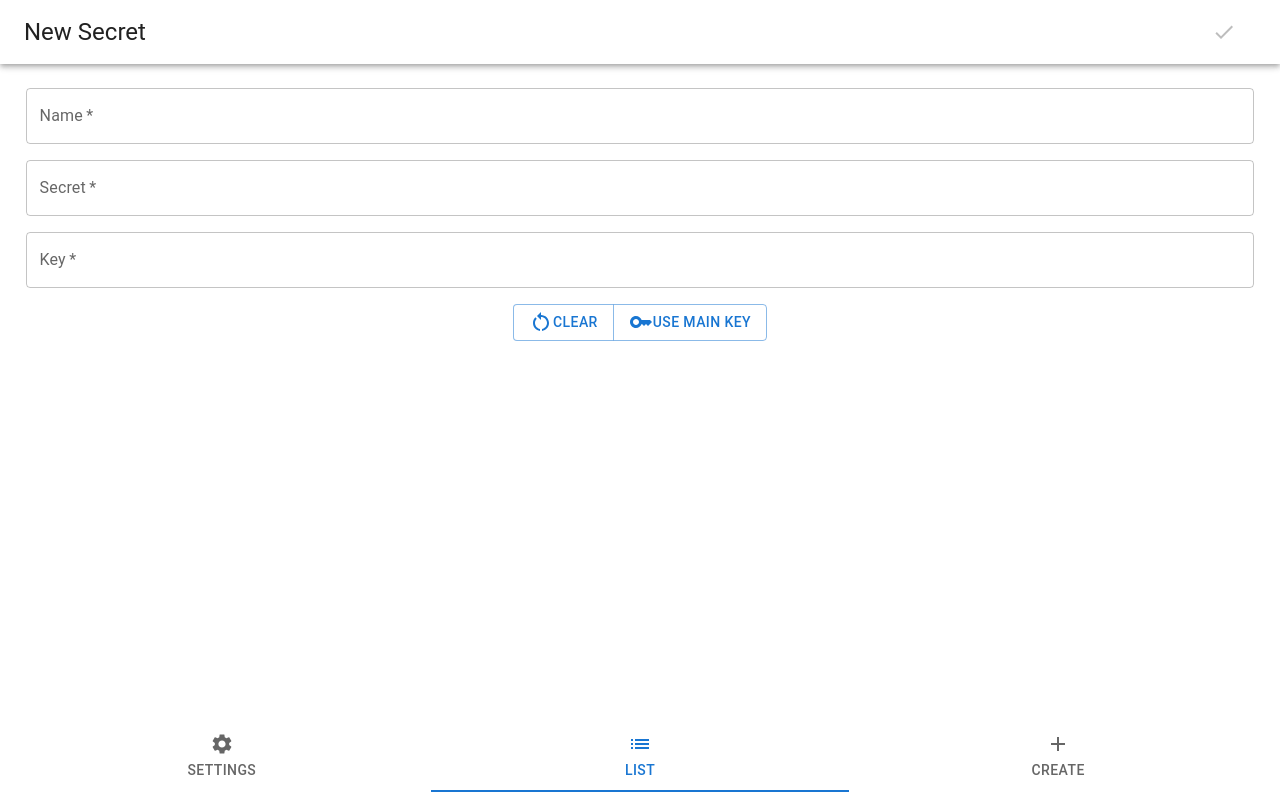
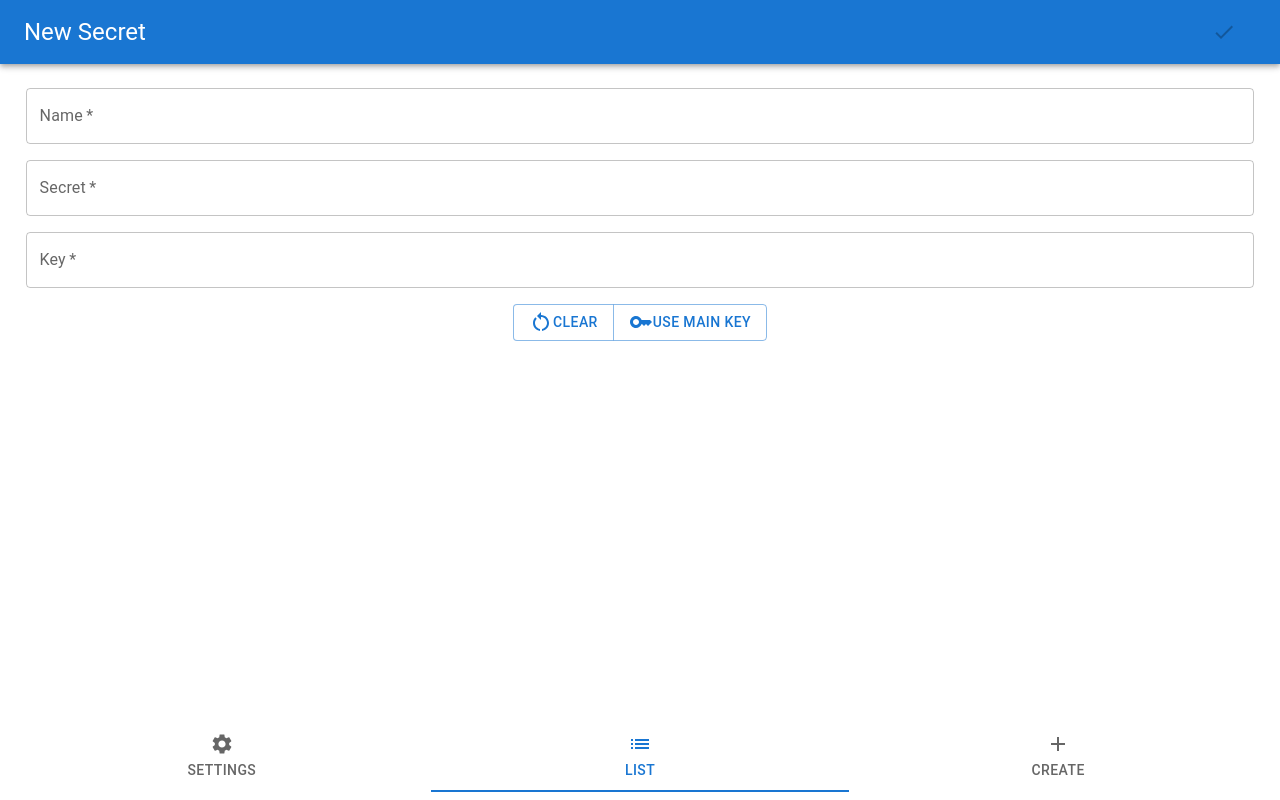
Before and after one commit to jcmsj/sekre-web, a React (Vite) app: page /new in a window 1280 px wide. Built offline with nearby package versions, Linux system fonts and the light colour scheme.

Commit message:
Feat: Make creation page's app bar consistent with the others

```diff
--- a/src/routes/Create.jsx
+++ b/src/routes/Create.jsx
@@ -1,4 +1,4 @@
-import { CheckOutlined, Clear as ClearIcon, Key as KeyIcon, RestartAlt } from "@mui/icons-material"
+import { CheckOutlined, Key as KeyIcon, RestartAlt } from "@mui/icons-material"
 import { Button, ButtonGroup, TextField, AppBar, Toolbar, Typography } from "@mui/material"
 import { useEffect } from "react"
 import { useState } from "react"
@@ -14,7 +14,7 @@ const style = {
     flexDirection: "column",
     rowGap: "2vh",
     marginTop: "2vh",
-    padding:"1vh 2vw"
+    padding: "1vh 2vw"
 }
 
 export default function CreationPage(props) {
@@ -36,7 +36,7 @@ export default function CreationPage(props) {
     }
 
     return <>
-        <AppBar position="sticky" color="background">
+        <AppBar position="sticky">
             <Toolbar>
                 <AppTitle>
                     New Secret
@@ -44,7 +44,9 @@ export default function CreationPage(props) {
                 <Button
                     onClick={onCreate}
                     disabled={isInvalid}
-                    edge="end"
+                    sx={{
+                        color: "inherit",
+                    }}
                 >
                     <CheckOutlined />
                 </Button>
```
